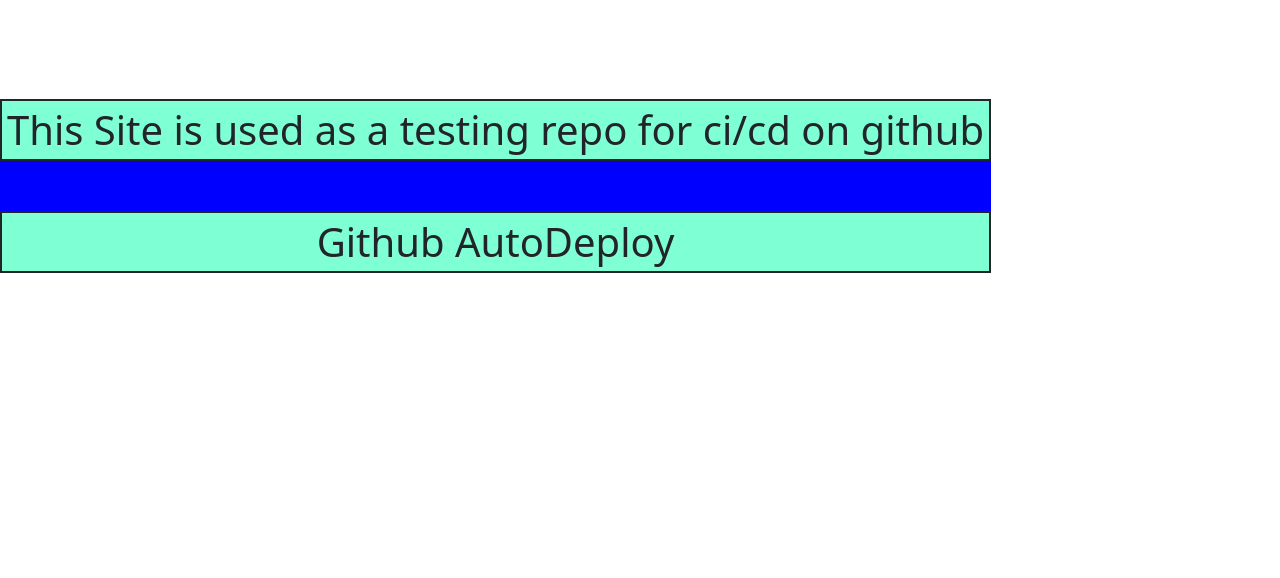
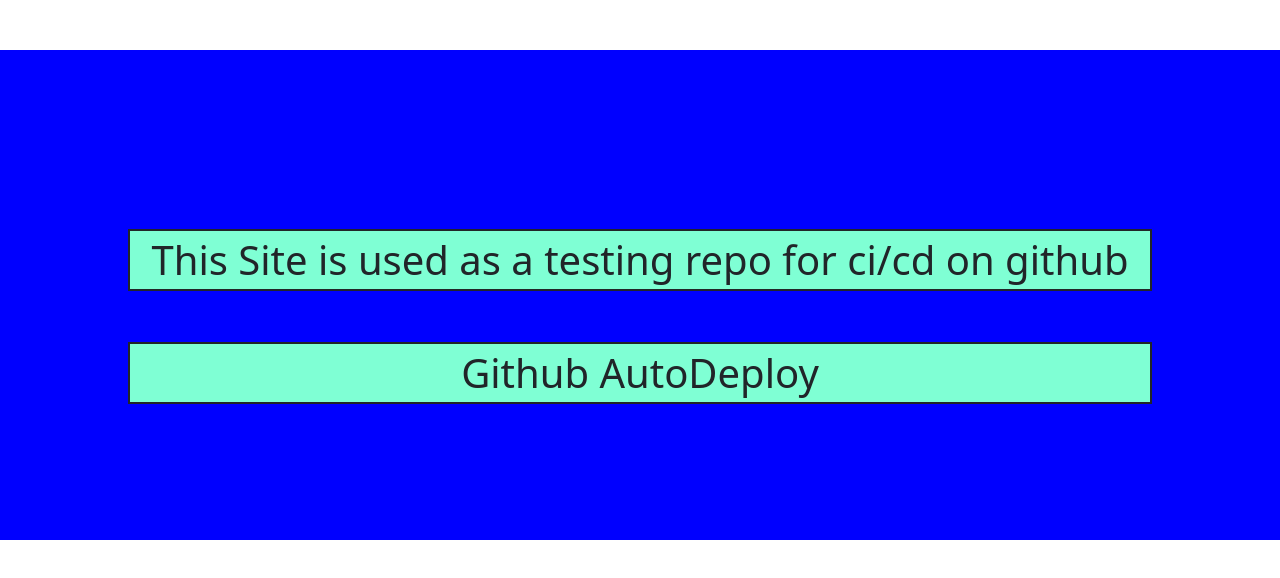
Before and after one commit to goyalper/test, a plain HTML site: page index.html in a window 1280 px wide. Drawn offline with nearby package versions, Linux system fonts and the light colour scheme.

Commit message:
added div

```diff
--- a/index.html
+++ b/index.html
@@ -22,11 +22,13 @@
             background-color: aquamarine;
         }
         h1:first-child{
-            margin-top: 10%;
+            /* margin-top: 10%; */
         }
         .middle{
+          margin-top: 50px;
+          padding: 10%;
           background-color: blue;
-          width: max-content;
+          width: auto;
           height: max-content;
         }
     </style>
```
